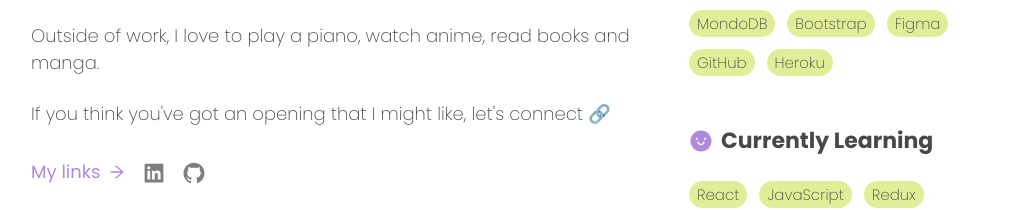
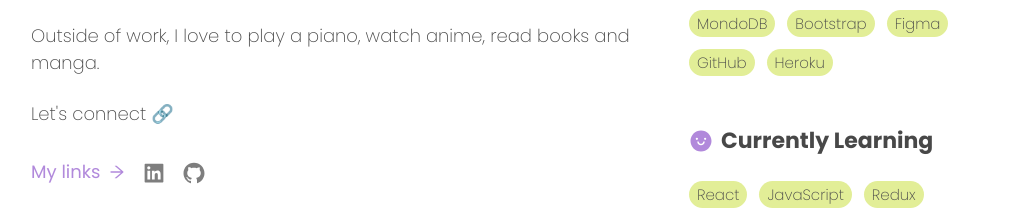
Before and after one commit to saidam90/saida-portfolio-js, a Next.js app: page / in a window 1280 px wide. Shown: the part 1115-1325 px from the top of the page, without its empty margins (160-1179 px from the left). Built offline with nearby package versions, Linux system fonts and the light colour scheme.

Commit message:
Fix sentence in about

```diff
--- a/components/home/about/About.js
+++ b/components/home/about/About.js
@@ -29,10 +29,7 @@
             </p>
           </Reveal>
           <Reveal>
-            <p className={styles.aboutText}>
-              If you think you&apos;ve got an opening that I might like,
-              let&apos;s connect 🔗
-            </p>
+            <p className={styles.aboutText}>Let&apos;s connect 🔗</p>
           </Reveal>
           <Reveal>
             <div className={styles.links}>
```
